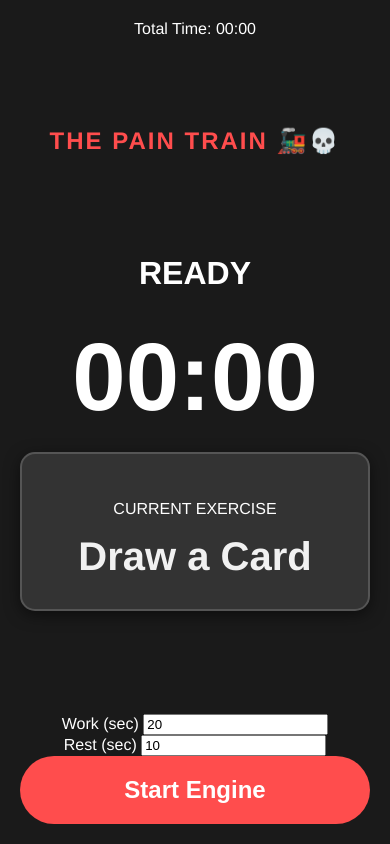
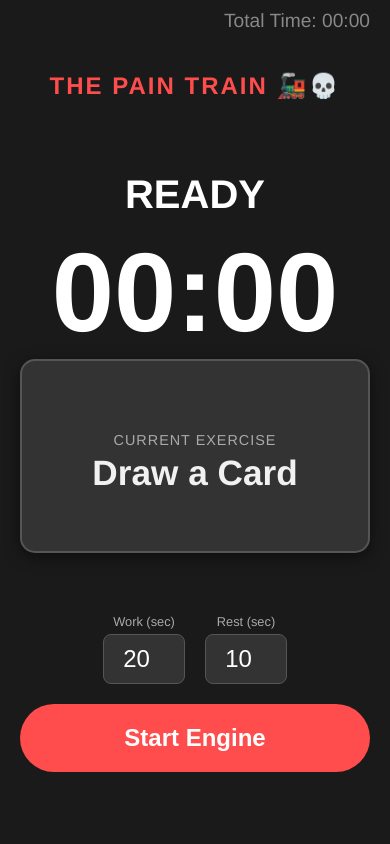
Before and after one commit to bullfrog987/pain-train-cards, a plain HTML site: page index.html in a window 390 px wide. Drawn offline with Linux system fonts and the light colour scheme.

Commit message:
Refactor CSS for improved layout and styling
Adjusted styles for better mobile responsiveness and readability.

```diff
--- a/style.css
+++ b/style.css
@@ -12,66 +12,110 @@ body {
 .app-container {
     width: 100%;
     max-width: 600px;
-    padding: 20px;
+    padding: 10px 20px;
     display: flex;
     flex-direction: column;
-    justify-content: space-between;
+    justify-content: space-evenly; /* Better spacing for mobile */
+}
+
+/* New Total Time Style */
+#total-time {
+    font-size: 1.2rem;
+    color: #888;
+    position: absolute;
+    top: 10px;
+    right: 20px;
 }
 
 h1 {
     font-size: 1.5rem;
-    color: #ff4d4d; /* Pain Train Red */
+    color: #ff4d4d;
     text-transform: uppercase;
     letter-spacing: 2px;
+    margin: 0;
 }
 
 #status-indicator {
-    font-size: 2rem;
+    font-size: 2.5rem;
     font-weight: bold;
-    margin-bottom: 10px;
     padding: 10px;
     border-radius: 8px;
+    text-transform: uppercase;
 }
 
-/* Status Colors */
-.status-work {
-    background-color: #2ecc71; /* Green for Go */
-    color: #000;
-}
-.status-rest {
-    background-color: #3498db; /* Blue for Rest */
-    color: #fff;
-}
-.status-ready {
-    background-color: #444;
-}
+.status-work { background-color: #2ecc71; color: #000; }
+.status-rest { background-color: #3498db; color: #fff; }
+.status-ready { background-color: #444; }
 
 #timer-display {
-    font-size: 6rem;
+    font-size: 7rem; /* Made slightly bigger */
     font-weight: bold;
-    margin: 20px 0;
+    margin: 10px 0;
+    line-height: 1;
 }
 
 .card {
     background-color: #333;
     border: 2px solid #555;
     border-radius: 15px;
-    padding: 30px;
-    margin-bottom: 30px;
+    padding: 20px;
     box-shadow: 0 4px 15px rgba(0,0,0,0.5);
+    min-height: 150px;
+    display: flex;
+    flex-direction: column;
+    justify-content: center;
+}
+
+#card-label {
+    color: #aaa;
+    font-size: 0.9rem;
+    margin-bottom: 5px;
+    text-transform: uppercase;
+    letter-spacing: 1px;
 }
 
 #exercise-name {
-    font-size: 2.5rem;
+    font-size: 2.2rem;
     margin: 0;
     color: #f1f1f1;
+}
+
+/* Settings Inputs */
+.settings-container {
+    display: flex;
+    justify-content: center;
+    gap: 20px;
+    margin-bottom: 20px;
+}
+
+.setting-group {
+    display: flex;
+    flex-direction: column;
+    align-items: center;
+}
+
+.setting-group label {
+    font-size: 0.8rem;
+    color: #aaa;
+    margin-bottom: 5px;
+}
+
+input[type="number"] {
+    background-color: #333;
+    border: 1px solid #555;
+    color: white;
+    font-size: 1.5rem;
+    width: 60px;
+    text-align: center;
+    padding: 10px;
+    border-radius: 8px;
 }
 
 button {
     background-color: #ff4d4d;
     color: white;
     border: none;
-    padding: 20px 40px;
+    padding: 20px;
     font-size: 1.5rem;
     font-weight: bold;
     border-radius: 50px;
@@ -79,6 +123,4 @@ button {
     width: 100%;
 }
 
-button:active {
-    background-color: #cc0000;
-}
+button:active { background-color: #cc0000; }
```
